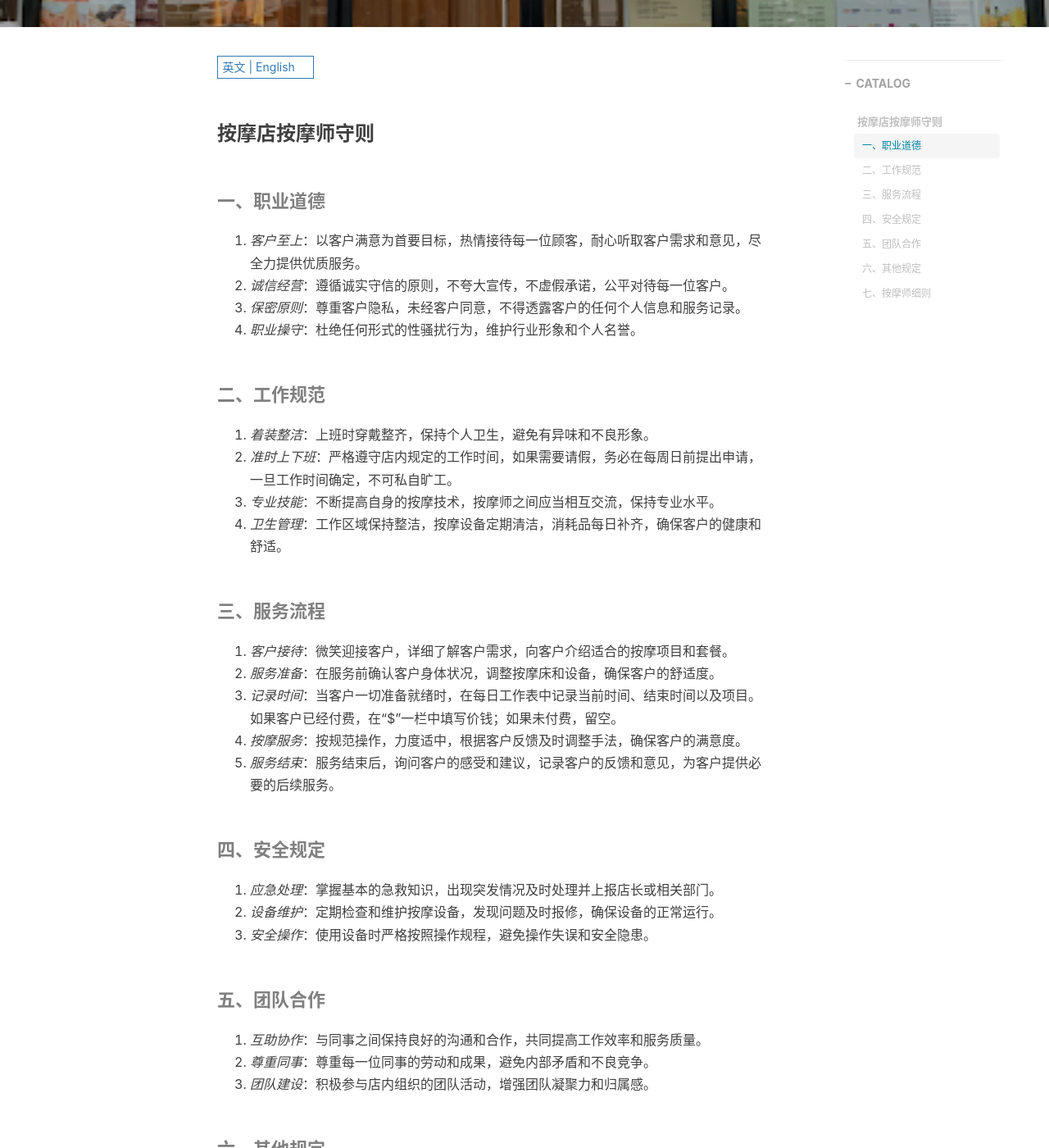
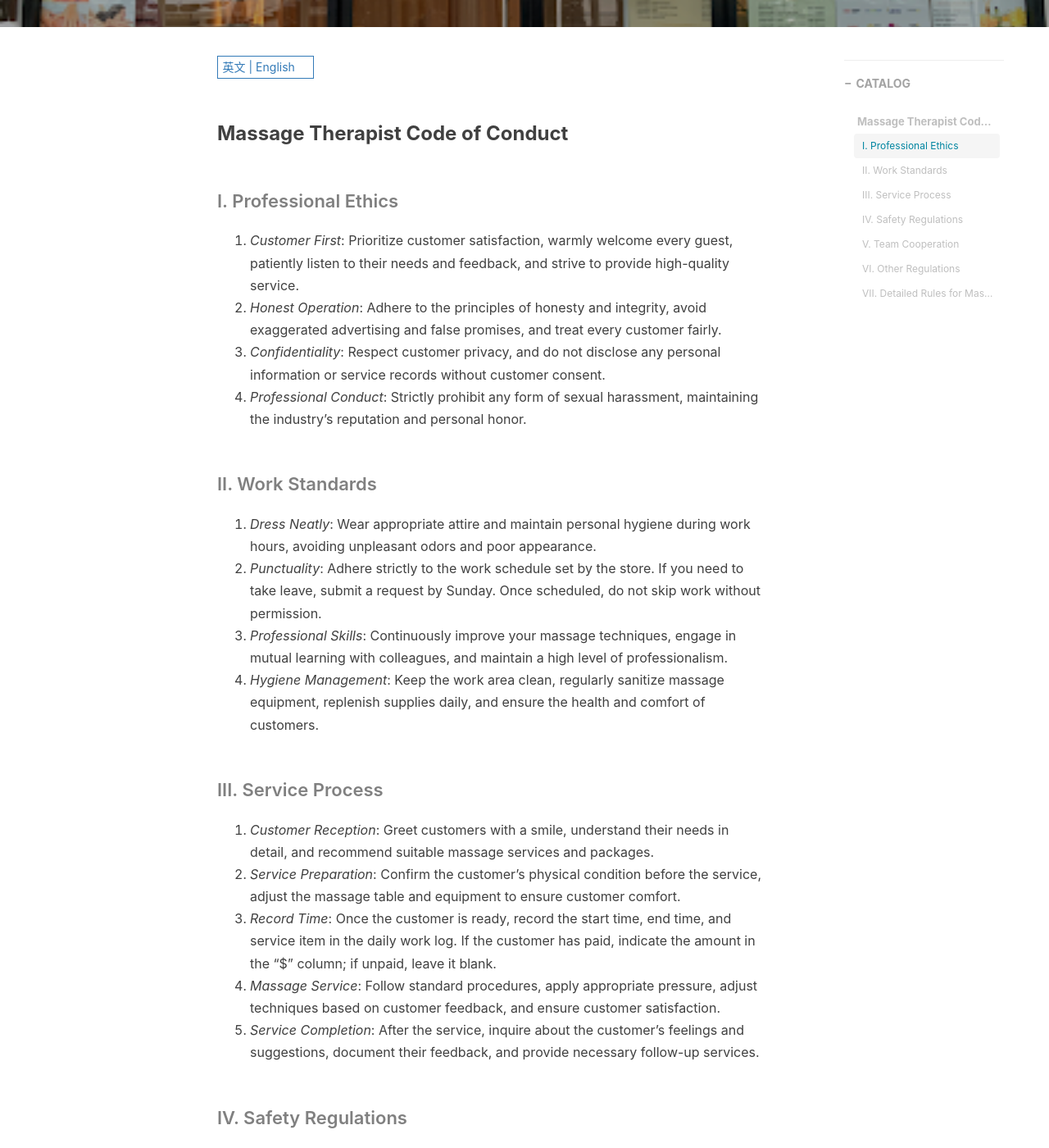
Before and after one commit to TedData/teddata.github.io, a Jekyll site: the page built from _posts/2024-07-09-MassageTherapistCodeOfConduct.md, in a window 1280 px wide and 1400 px high, scrolled down 516 px. Shown: the whole window at 82% size. Built offline with Jekyll 4.4.1, drawn with Linux system fonts in a browser that asks for light colours; nearby versions of some CDN libraries; comment, search, counter and statistics services are not loaded; some of the changed text lies outside the part shown.

Commit message:
Update zh.md

```diff
--- a/_includes/posts/2024-07-09-MassageTherapistCodeOfConduct/zh.md
+++ b/_includes/posts/2024-07-09-MassageTherapistCodeOfConduct/zh.md
@@ -1,62 +1,62 @@
-### 按摩店按摩师守则
+### Massage Therapist Code of Conduct
 
-#### 一、职业道德
+#### I. Professional Ethics
 
-1. *客户至上*：以客户满意为首要目标，热情接待每一位顾客，耐心听取客户需求和意见，尽全力提供优质服务。
-2. *诚信经营*：遵循诚实守信的原则，不夸大宣传，不虚假承诺，公平对待每一位客户。
-3. *保密原则*：尊重客户隐私，未经客户同意，不得透露客户的任何个人信息和服务记录。
-4. *职业操守*：杜绝任何形式的性骚扰行为，维护行业形象和个人名誉。
+1. *Customer First*: Prioritize customer satisfaction, warmly welcome every guest, patiently listen to their needs and feedback, and strive to provide high-quality service.
+2. *Honest Operation*: Adhere to the principles of honesty and integrity, avoid exaggerated advertising and false promises, and treat every customer fairly.
+3. *Confidentiality*: Respect customer privacy, and do not disclose any personal information or service records without customer consent.
+4. *Professional Conduct*: Strictly prohibit any form of sexual harassment, maintaining the industry’s reputation and personal honor.
 
-#### 二、工作规范
+#### II. Work Standards
 
-1. *着装整洁*：上班时穿戴整齐，保持个人卫生，避免有异味和不良形象。
-2. *准时上下班*：严格遵守店内规定的工作时间，如果需要请假，务必在每周日前提出申请，一旦工作时间确定，不可私自旷工。
-3. *专业技能*：不断提高自身的按摩技术，按摩师之间应当相互交流，保持专业水平。
-4. *卫生管理*：工作区域保持整洁，按摩设备定期清洁，消耗品每日补齐，确保客户的健康和舒适。
+1. *Dress Neatly*: Wear appropriate attire and maintain personal hygiene during work hours, avoiding unpleasant odors and poor appearance.
+2. *Punctuality*: Adhere strictly to the work schedule set by the store. If you need to take leave, submit a request by Sunday. Once scheduled, do not skip work without permission.
+3. *Professional Skills*: Continuously improve your massage techniques, engage in mutual learning with colleagues, and maintain a high level of professionalism.
+4. *Hygiene Management*: Keep the work area clean, regularly sanitize massage equipment, replenish supplies daily, and ensure the health and comfort of customers.
 
-#### 三、服务流程
+#### III. Service Process
 
-1. *客户接待*：微笑迎接客户，详细了解客户需求，向客户介绍适合的按摩项目和套餐。
-2. *服务准备*：在服务前确认客户身体状况，调整按摩床和设备，确保客户的舒适度。
-3. *记录时间*：当客户一切准备就绪时，在每日工作表中记录当前时间、结束时间以及项目。如果客户已经付费，在“$”一栏中填写价钱；如果未付费，留空。
-4. *按摩服务*：按规范操作，力度适中，根据客户反馈及时调整手法，确保客户的满意度。
-5. *服务结束*：服务结束后，询问客户的感受和建议，记录客户的反馈和意见，为客户提供必要的后续服务。
+1. *Customer Reception*: Greet customers with a smile, understand their needs in detail, and recommend suitable massage services and packages.
+2. *Service Preparation*: Confirm the customer’s physical condition before the service, adjust the massage table and equipment to ensure customer comfort.
+3. *Record Time*: Once the customer is ready, record the start time, end time, and service item in the daily work log. If the customer has paid, indicate the amount in the “$” column; if unpaid, leave it blank.
+4. *Massage Service*: Follow standard procedures, apply appropriate pressure, adjust techniques based on customer feedback, and ensure customer satisfaction.
+5. *Service Completion*: After the service, inquire about the customer’s feelings and suggestions, document their feedback, and provide necessary follow-up services.
 
-#### 四、安全规定
+#### IV. Safety Regulations
 
-1. *应急处理*：掌握基本的急救知识，出现突发情况及时处理并上报店长或相关部门。
-2. *设备维护*：定期检查和维护按摩设备，发现问题及时报修，确保设备的正常运行。
-3. *安全操作*：使用设备时严格按照操作规程，避免操作失误和安全隐患。
+1. *Emergency Handling*: Be familiar with basic first aid knowledge, handle emergencies promptly, and report them to the manager or relevant department.
+2. *Equipment Maintenance*: Regularly check and maintain massage equipment, report issues for repair promptly, and ensure normal operation.
+3. *Safe Operation*: Follow operation procedures strictly when using equipment to avoid errors and safety hazards.
 
-#### 五、团队合作
+#### V. Team Cooperation
 
-1. *互助协作*：与同事之间保持良好的沟通和合作，共同提高工作效率和服务质量。
-2. *尊重同事*：尊重每一位同事的劳动和成果，避免内部矛盾和不良竞争。
-3. *团队建设*：积极参与店内组织的团队活动，增强团队凝聚力和归属感。
+1. *Mutual Assistance*: Maintain good communication and cooperation with colleagues to jointly improve work efficiency and service quality.
+2. *Respect Colleagues*: Respect every colleague’s work and achievements, avoiding internal conflicts and unhealthy competition.
+3. *Team Building*: Actively participate in team activities organized by the store to enhance team cohesion and a sense of belonging.
 
-#### 六、其他规定
+#### VI. Other Regulations
 
-1. *遵守法律*：严格遵守国家和地方的相关法律法规，杜绝任何违法行为。
-2. *责任承担*：对工作中的失误和错误，主动承担责任，及时改正，避免重复发生。
+1. *Compliance with Laws*: Strictly abide by relevant national and local laws and regulations, and avoid any illegal behavior.
+2. *Responsibility*: Take responsibility for mistakes and errors in work, correct them promptly, and avoid recurrence.
 
-#### 七、按摩师细则
+#### VII. Detailed Rules for Massage Therapists
 
-1. *按摩师登记*：按摩师到店后必须第一时间在每日工作表中按照到店的时间顺序填写自己的姓名。
-   - *1.1 忘记登记*：如果忘记填写，则自动排在最后一位。
-   - *1.2 签名要求*：每日工作表上的姓名必须本人填写，代签者和被代签者都将自动排在最后。
-2. *工作时间记录*：按摩师必须在按摩前在每日工作表中填写真实的开始时间、结束时间以及项目。
-   - *2.1 价格填写*：在“$”一栏中，如果客户已经付费，按摩师必须在按摩前填写价格；如果客户未付费，则不填写。
-   - *2.2 多人收款*：如果多名客户一起付款，必须同时收款，不可只收其中一人的款项。
-3. *客户接待顺序*：按摩师按结束时间先后顺序接待客户。
-   - *3.1 结束时间相同*：如果多名按摩师的结束时间相同，则按照开始时间的先后顺序排序。
-   - *3.2 开始时间相同*：如果多名按摩师的结束时间相同，并且开始时间也相同，则按上一轮工作的顺序排序。
-4. *客户指定按摩师*：如果客户指定某位按摩师服务，该按摩师不按客户接待顺序排序，并享受额外5%的提成奖励。但不可主动询问未指名的客户是否愿意由自己服务。
-5. *接受预约*：在收到预约时，需在预约登记簿上记录预约时间、项目、人数以及联系方式。
-   - *5.1 指定按摩师*：若预约客户指定按摩师，该按摩师需预留时间段，若与其他客户冲突，其他客户由其他按摩师服务，不得私自与预约客户联系更改时间。
-   - *5.2 未指定按摩师*：确保预约时间段内有按摩师提供服务。
-   - *5.3 预约客户未到*：若预约客户未按时抵达，且按摩师均在工作，可与预约客户联系，若联系不上，则无需等待。
-6. *中途外出*：按摩师中途外出且超过1小时，回店后按返回时间重新排序。
-7. *服务期间换人*：除非客户要求，不允许同一客户由两名按摩师服务。
-8. *定期检查*：店长或指定负责人定期检查按摩师的工作记录，确保其真实性和准确性。
+1. *Therapist Registration*: Therapists must record their names in the daily work log immediately upon arrival at the store, in order of arrival.
+   - *1.1 Forgetting to Register*: If you forget to sign in, you will be placed last.
+   - *1.2 Signature Requirement*: Names must be written by the therapist themselves; both the substitute signer and the one substituted for will be placed last.
+2. *Work Time Recording*: Therapists must record the actual start time, end time, and service item in the daily work log before starting a massage.
+   - *2.1 Price Entry*: In the “$” column, if the customer has paid, the therapist must fill in the price before the massage; if unpaid, leave it blank.
+   - *2.2 Multiple Payments*: If multiple customers pay together, all payments must be collected at once.
+3. *Customer Reception Order*: Therapists attend to customers in the order of their end times.
+   - *3.1 Same End Time*: If multiple therapists have the same end time, they are sorted by start time.
+   - *3.2 Same Start Time*: If multiple therapists have the same start and end times, they are sorted by the order of their previous work.
+4. *Customer-Specified Therapist*: If a customer specifies a therapist, that therapist is exempt from the reception order and receives an additional 5% commission. Do not ask customers who have not specified a therapist if they would prefer your service.
+5. *Accepting Reservations*: Record reservation time, service items, number of people, and contact information in the reservation log.
+   - *5.1 Specified Therapist*: If the reserved customer specifies a therapist, that therapist must reserve the time slot. If there is a conflict, other customers are served by other therapists.
+   - *5.2 Unspecified Therapist*: Ensure that a therapist is available during the reserved time slot.
+   - *5.3 No-Show Reservations*: If a reserved customer does not arrive on time and all therapists are busy, contact the customer. If unreachable, do not wait further.
+6. *Leaving Mid-Shift*: If a therapist leaves mid-shift for over an hour, they are re-sorted based on their return time.
+7. *Service Substitution*: Unless requested by the customer, do not have two therapists serve the same customer.
+8. *Regular Inspections*: The manager or designated person will regularly check therapists' work records to ensure authenticity and accuracy.
 
-希望每一位按摩师都能严格遵守上述守则，共同努力提升按摩店的服务质量和声誉，为客户提供一个舒适、安心的按摩体验。
+All therapists are expected to adhere strictly to these rules to enhance the massage store’s service quality and reputation, providing customers with a comfortable and secure massage experience.
```
